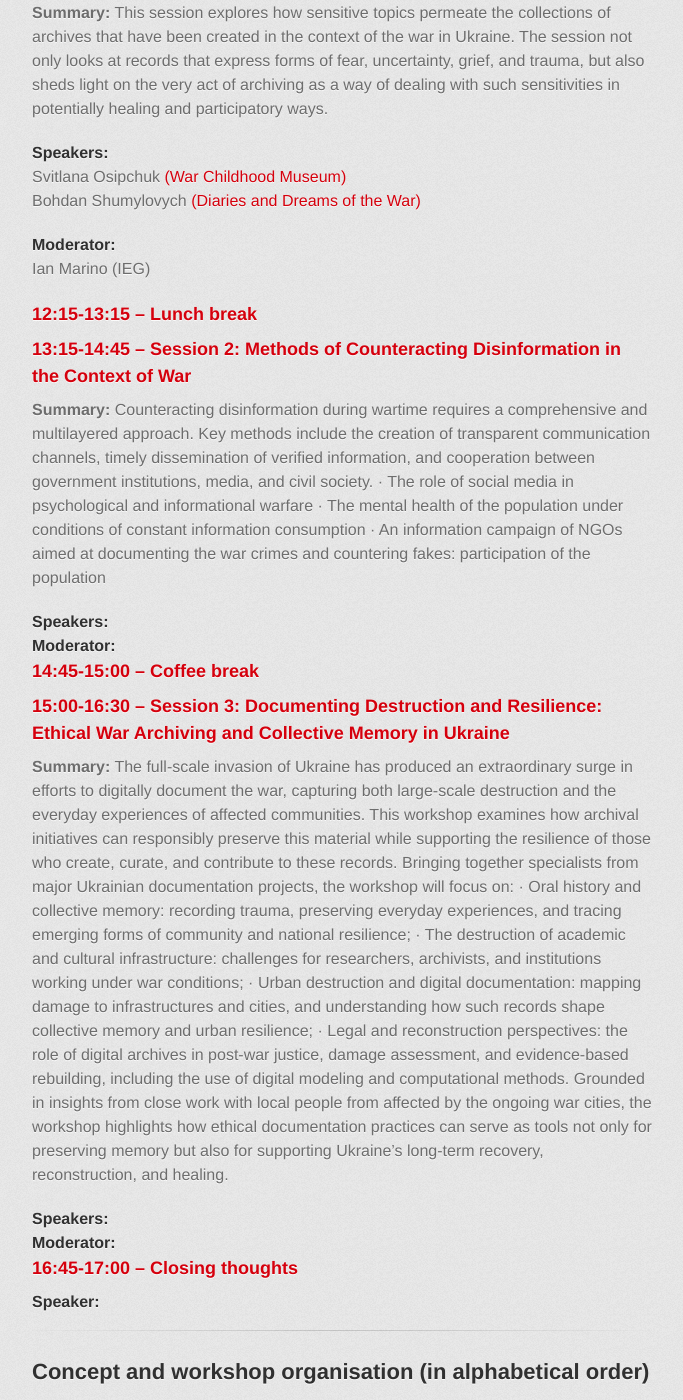
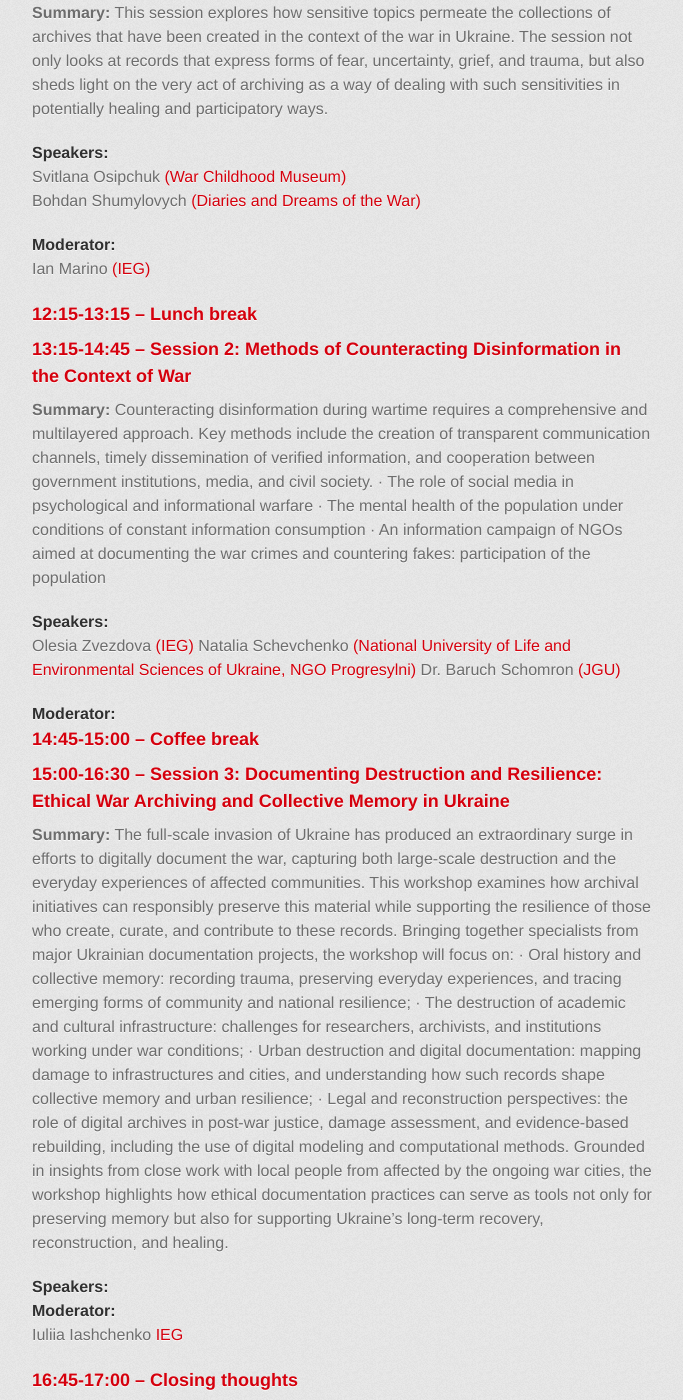
Before and after one commit to ieg-dhr/LivArch-Workshop_II, a Jekyll site: the page built from index.md, in a window 1280 px wide and 1400 px high, scrolled down 1168 px. Shown: the whole window, without its empty margins (298-981 px from the left). Built offline with Jekyll 4.4.1, drawn with Linux system fonts in a browser that asks for light colours; some web fonts are replaced.

Commit message:
Update index.md

```diff
--- a/index.md
+++ b/index.md
@@ -25,7 +25,7 @@ Svitlana Osipchuk [(War Childhood Museum)](https://warchildhood.org/)
 Bohdan Shumylovych [(Diaries and Dreams of the War)](https://www.lvivcenter.org/en/researches/diaries-and-dreams-of-the-war-2/)
 
 #### Moderator:
-Ian Marino (IEG)
+Ian Marino [(IEG)](https://www.ieg-mainz.de/en/)
 
 ### 12:15-13:15 – Lunch break
 
@@ -35,7 +35,10 @@ Ian Marino (IEG)
 ·	The mental health of the population under conditions of constant information consumption
 ·	An information campaign of NGOs aimed at documenting the war crimes and countering fakes: participation of the population
 #### Speakers:
-<!--[Insert speakers here]  -->
+Olesia Zvezdova [(IEG)](https://www.ieg-mainz.de/en/)
+Natalia Schevchenko [(National University of Life and Environmental Sciences of Ukraine, NGO Progresylni)](https://nubip.edu.ua/)
+Dr. Baruch Schomron [(JGU)](https://www.uni-mainz.de/en/)
+
 #### Moderator:
 <!--[Insert moderator here]-->
 
@@ -52,7 +55,7 @@ Grounded in insights from close work with local people from affected by the ongo
 #### Speakers:
 <!--[Insert speakers here]  -->
 #### Moderator:
-<!--[Insert moderator here]-->
+Iuliia Iashchenko [IEG](https://www.ieg-mainz.de/fellow/dr-iuliia-iashchenko/)
 
 ### 16:45-17:00 – Closing thoughts
 #### Speaker:
```
